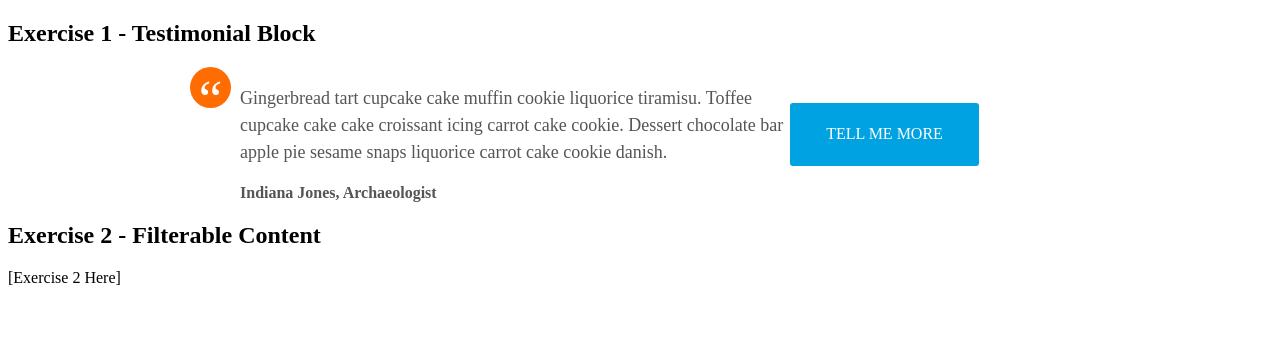
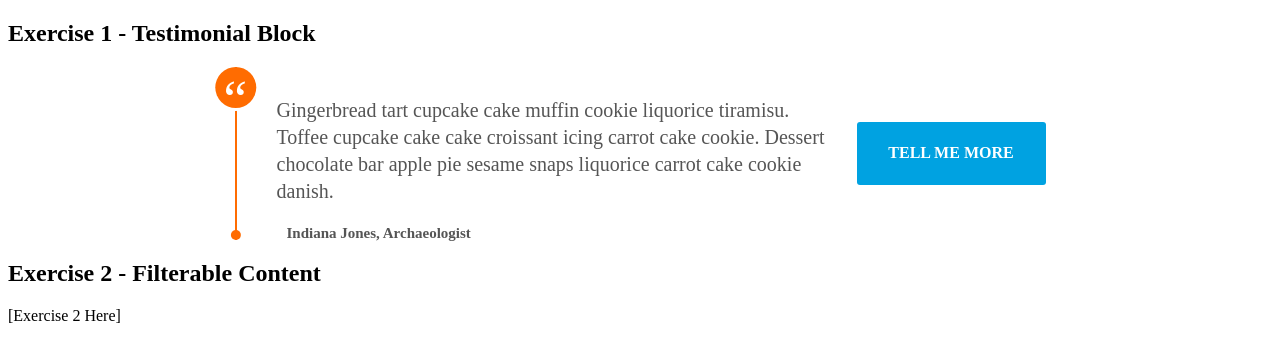
Before and after one commit to eddieolivas/Hubspot-Code-Exercise, a React app: page / in a window 1280 px wide. Shown: the top 362 px of the page. Built offline with nearby package versions, Linux system fonts and the light colour scheme; the HTML template or start-up script is replaced by a standard one.

Commit message:
Completed exercise 1.

```diff
--- a/src/js/components/Exercise1.module.scss
+++ b/src/js/components/Exercise1.module.scss
@@ -2,26 +2,34 @@
   color: #555555;
   display: flex;
   flex-flow: row nowrap;
-  justify-content: space-between;
+  justify-content: center;
   margin: auto;
   max-width: 900px;
+  padding: 0 2em;
 
   .container {
     align-items: center;
     display: flex;
+    flex-direction: column;
+
+    @media screen and (min-width: 960px) {
+      flex-direction: row;
+    }
 
     .testimonial {
+      border-left: 2px solid rgba(255, 108, 1, 1);
       display: flex;
       flex-flow: column wrap;
       max-width: 600px;
 
       p {
-        font-size: 18px;
+        font-size: 20px;
         line-height: 27px;
-        padding-left: 50px;
+        padding: 10px 0 0 40px;
       }
 
       span {
+        font-size: 15px;
         font-weight: bold;
         padding-left: 50px;
       }
@@ -29,16 +37,27 @@
       &:before {
         background: none repeat scroll 0 0 rgba(255, 108, 1, 1);
         border-radius: 50% 50% 50% 50%;
+        box-shadow: 0 3px 0 #fff;
         color: #fff;
         content: "\201C";
         font-family: 'icons';
         font-size: 53px;
         height: 41px;
         line-height: 64px;
-        // padding-left: 2px;
         position: absolute;
         text-align: center;
+        transform: translateX(-53%);
         width: 41px;
+      }
+
+      &:after {
+        background: none repeat scroll 0 0 rgba(255, 108, 1, 1);
+        border-radius: 50% 50% 50% 50%;
+        content: "";
+        height: 10px;
+        margin-top: -12px;
+        transform: translateX(-61%);
+        width: 10px;
       }
     }
 
@@ -48,10 +67,21 @@
       border-radius: 3px;
       color: #fff;
       display: flex;
+      font-weight: bold;
       height: 63px;
       justify-content: center;
+      margin-left: 20px;
       text-transform: uppercase;
       width: 189px;
+
+      @media screen and (max-width: 960px) {
+        margin-top: 25px;
+      }
+
+      &:hover {
+        background: #02b7ff;
+        cursor: pointer;
+      }
     }
   }
 }
```
